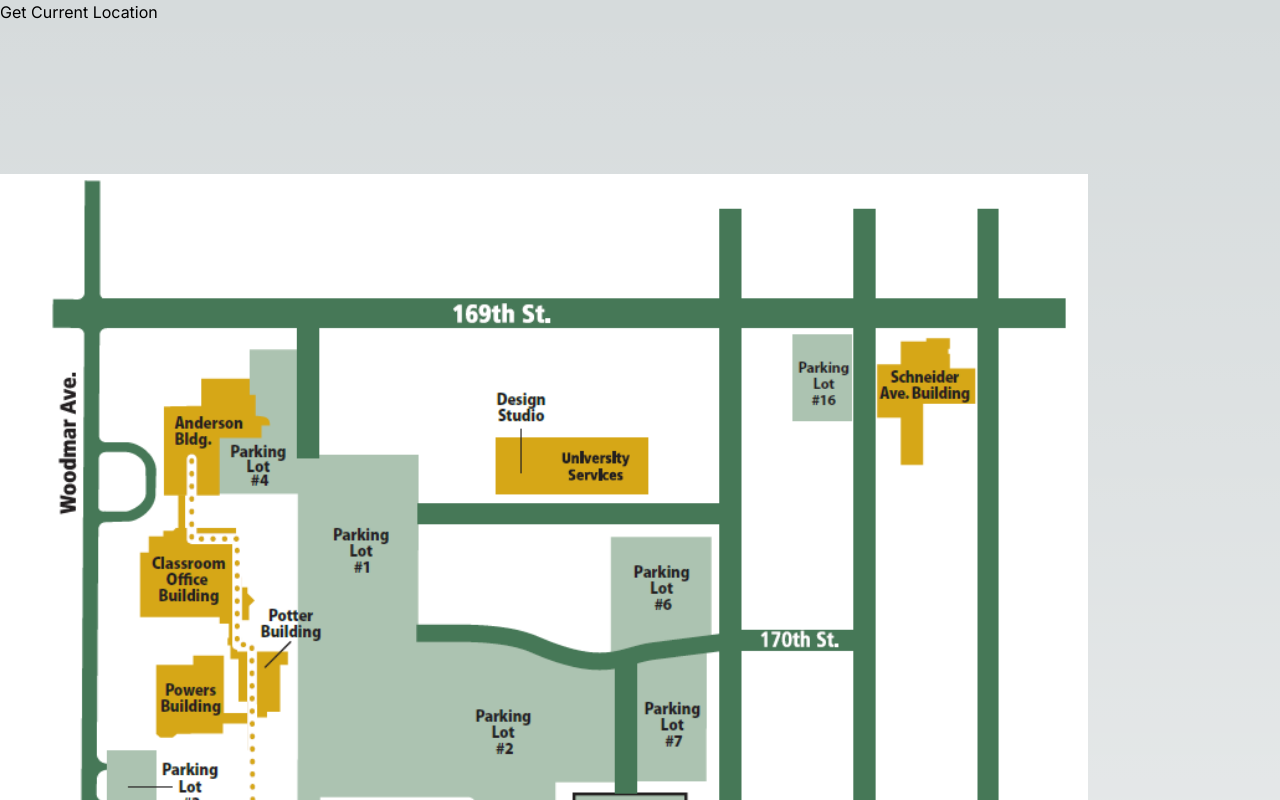
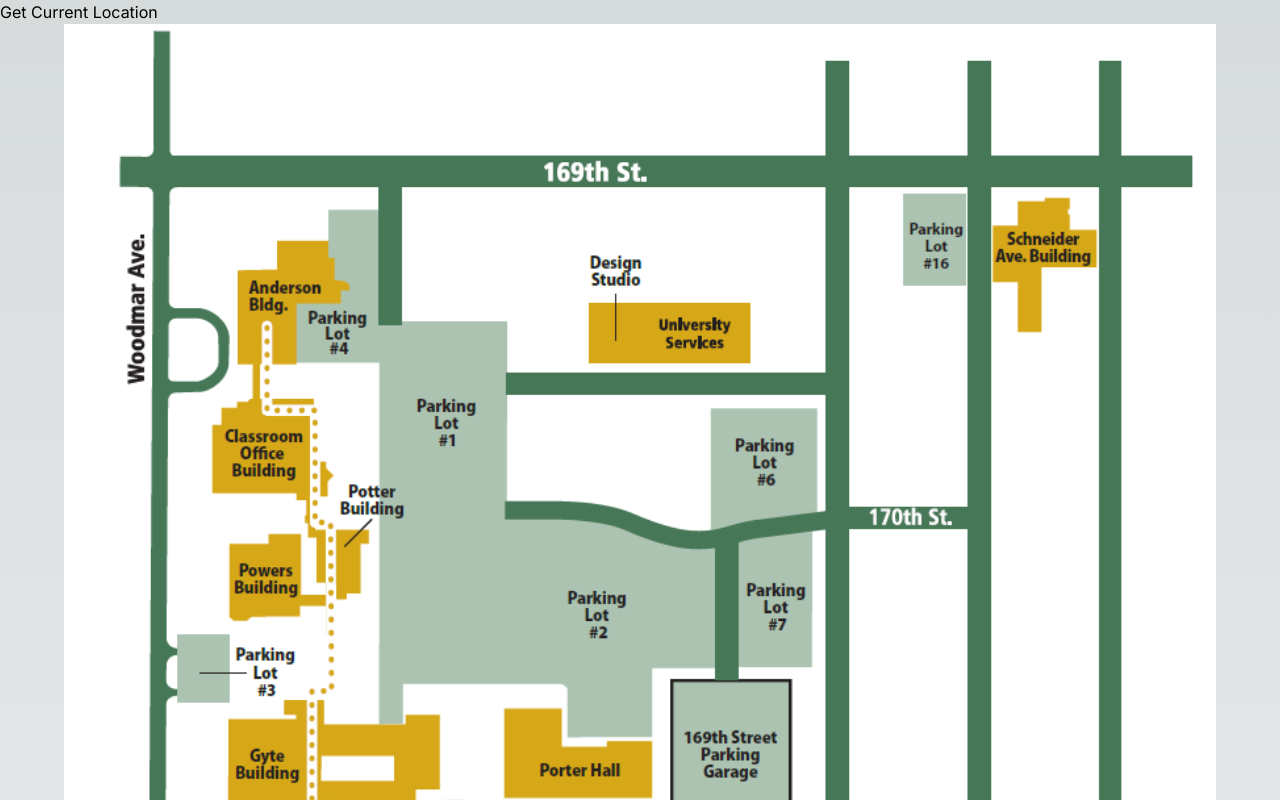
Before and after one commit to peter-biz/RyanCompanyPNWmap, a Next.js app in the folder pnw-map/: page / in a window 1280 px wide. Shown: the top 800 px of the page. Built offline with nearby package versions, Linux system fonts and the light colour scheme.

Commit message:
centered map div

```diff
--- a/pnw-map/app/page.tsx
+++ b/pnw-map/app/page.tsx
@@ -63,11 +63,11 @@ export default function Home() {
 
   return (
     <>
-      <button onClick={currLocation}>Get Current Location</button>
-      <canvas id="canvas"></canvas>
-      <div >
-        <img id="source" src="pnw-map.png" alt="PNW Map" width="85%" height="200%" />
+    <button onClick={currLocation}>Get Current Location</button>
+      <div style={{ display: "flex", justifyContent: "center" }}>
+        <img id="source" src="pnw-map.png" alt="PNW Map" width="90%" height="175%"  />
       </div>
-    </>
+    <canvas id="canvas"></canvas>
+  </>
   );
 }
```
